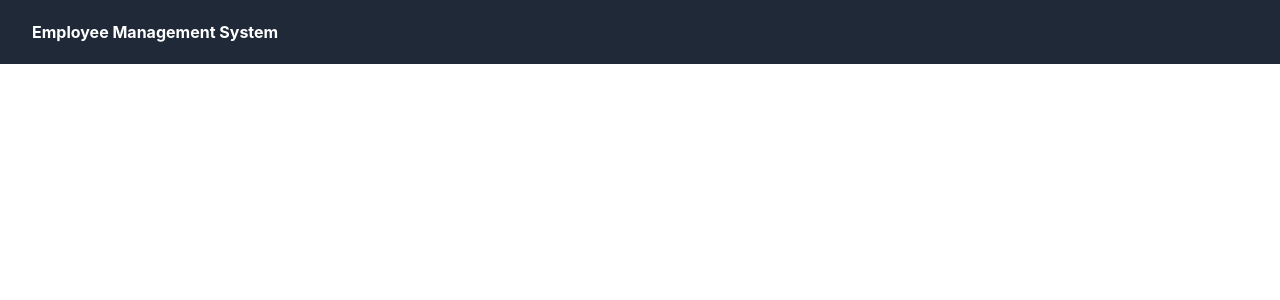
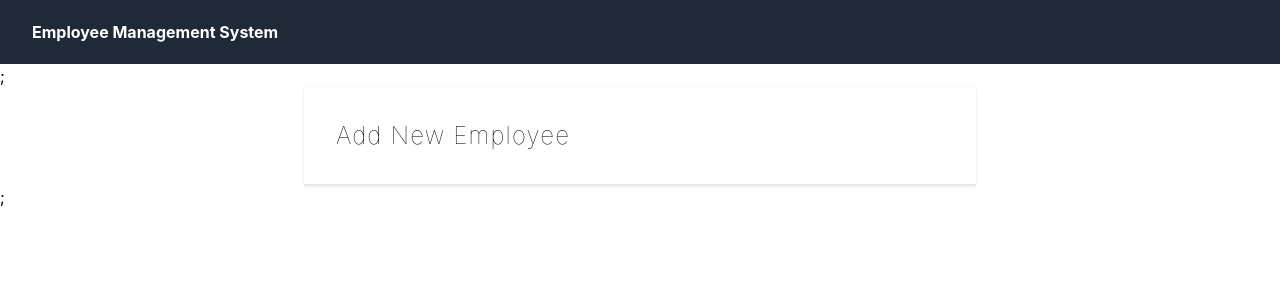
Before and after one commit to jasonchriscodes/Employee-Management-System, a React (Create React App) app in the folder frontend/: page /addEmployee in a window 1280 px wide. Shown: the top 300 px of the page. Built offline with nearby package versions, Linux system fonts and the light colour scheme.

Commit message:
chore: add AddEmployee component

```diff
--- a/frontend/src/App.js
+++ b/frontend/src/App.js
@@ -1,8 +1,14 @@
 import "./App.css";
+import AddEmployee from "./components/AddEmployee";
 import Navbar from "./components/Navbar";
 
 function App() {
-  return <Navbar />;
+  return (
+    <>
+      <Navbar />;
+      <AddEmployee />;
+    </>
+  );
 }
 
 export default App;
--- /dev/null
+++ b/frontend/src/components/AddEmployee.js
@@ -0,0 +1,15 @@
+import React from "react";
+
+const AddEmployee = () => {
+  return (
+    <div className="flex max-w-2xl shadow border-b mx-auto">
+      <div className="px-8 py-8">
+        <div className="font-thin text-2xl tracking-wider">
+          <h1>Add New Employee</h1>
+        </div>
+      </div>
+    </div>
+  );
+};
+
+export default AddEmployee;
```
